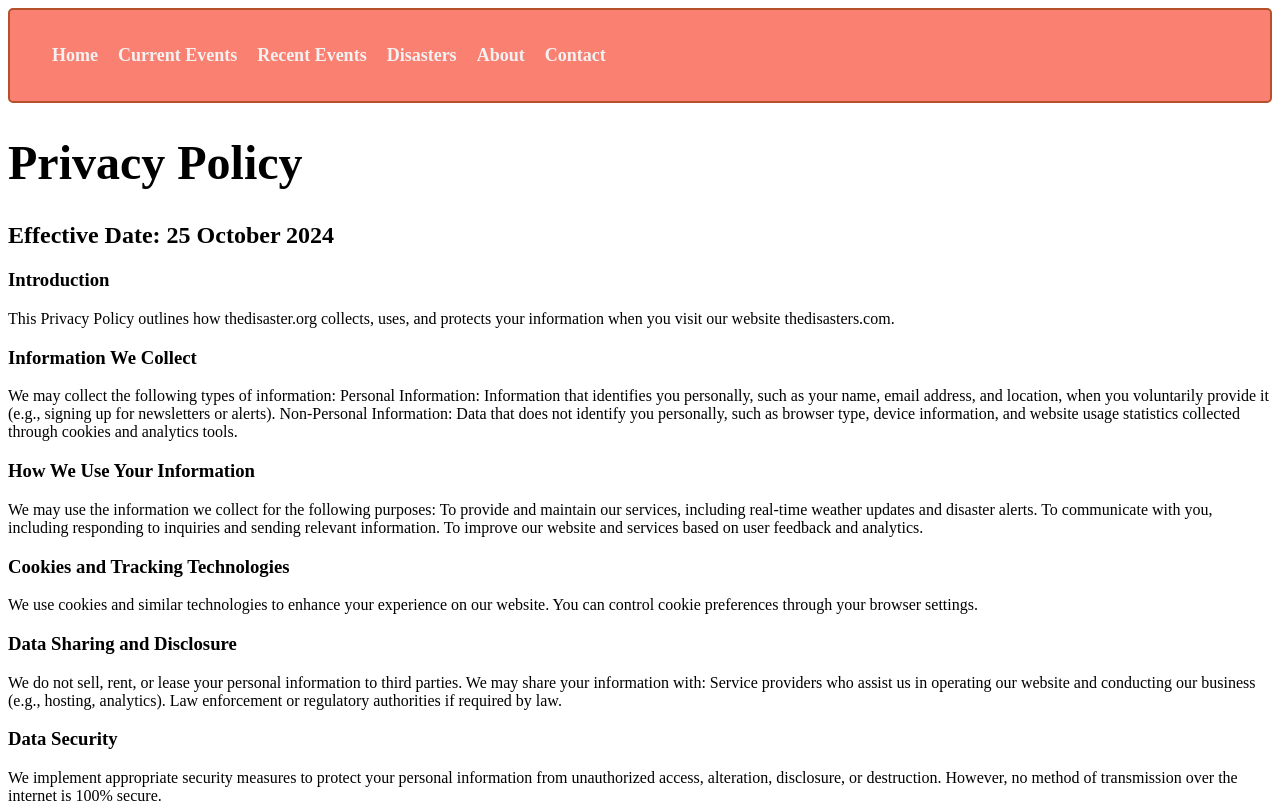
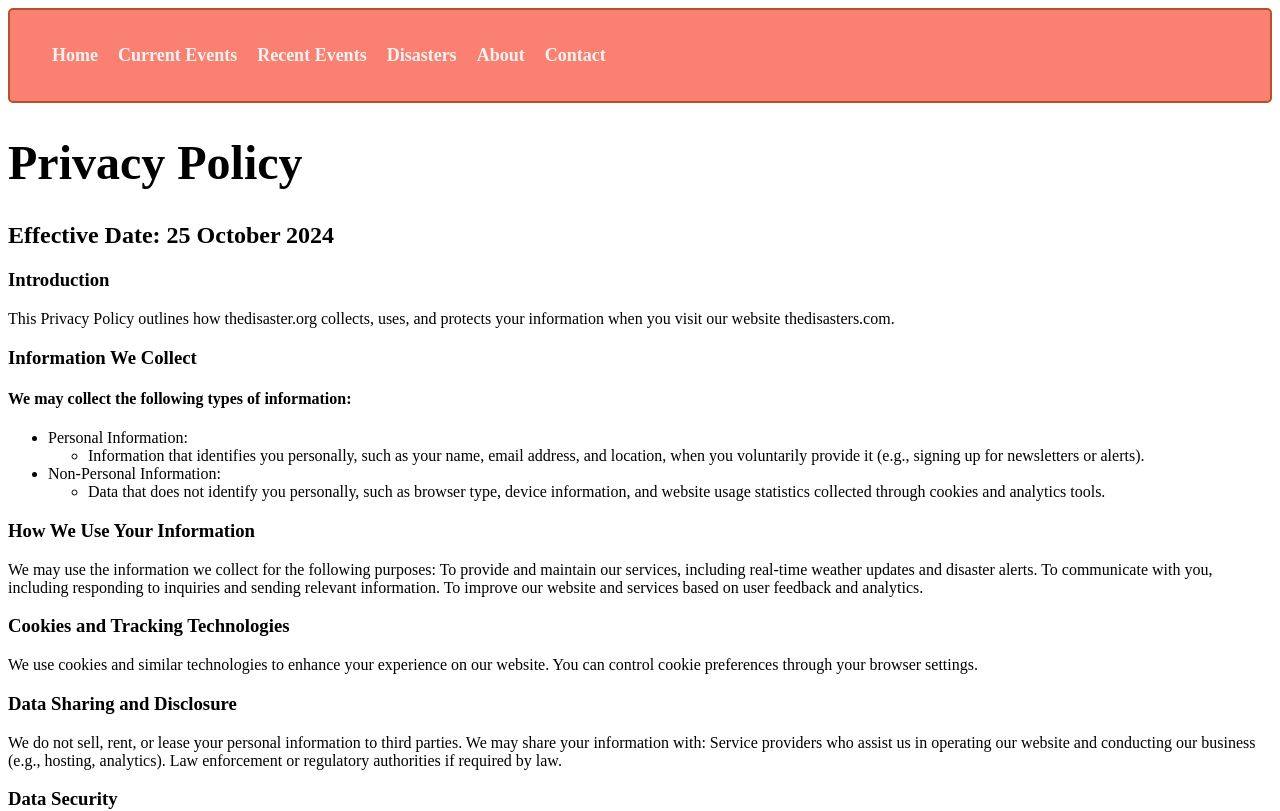
Before and after one commit to BIT-Studio-3/group-project-25-1-scade, a SvelteKit app in the folder disaster/disaster/: page /privacy in a window 1280 px wide. Shown: the top 811 px of the page. Built offline with nearby package versions, Linux system fonts and the light colour scheme.

Commit message:
Add lists for information collected

```diff
--- a/disaster/disaster/src/routes/privacy/+page.svelte
+++ b/disaster/disaster/src/routes/privacy/+page.svelte
@@ -22,12 +22,24 @@
 
         </article>
 
-        <article class = "content" >
+        <article class = "Information" >
             <h3> Information We Collect</h3>
-            <p> We may collect the following types of information:
-                Personal Information: Information that identifies you personally, such as your name, email address, and location, when you voluntarily provide it (e.g., signing up for newsletters or alerts).
-                Non-Personal Information: Data that does not identify you personally, such as browser type, device information, and website usage statistics collected through cookies and analytics tools.
-            </p>
+            <section class = "information"></section>
+            <h4>We may collect the following types of information:</h4>
+            <ul>
+                <li>Personal Information:</li>
+                <ul>
+                    <li>
+                        Information that identifies you personally, such as your name, email address, and location, when you voluntarily provide it (e.g., signing up for newsletters or alerts).
+                    </li>
+                    </ul>
+
+                    <li>Non-Personal Information:</li>
+                <ul>
+                    <li>Data that does not identify you personally, such as browser type, device information, and website usage statistics collected through cookies and analytics tools.</li>
+
+                </ul>
+                </ul>
         </article>
 
         <article class = "content" >
```
